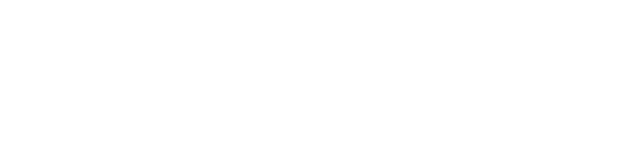
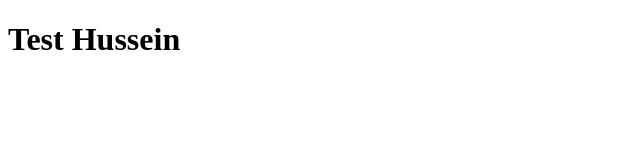
Before and after one commit to Hussein135-coder/test-repo, a plain HTML site: page index.html in a window 1280 px wide. Shown: the whole page, without its empty margins (0-640 px from the left). Drawn offline with Linux system fonts and the light colour scheme.

Commit message:
change hussein branch

```diff
--- a/index.html
+++ b/index.html
@@ -6,5 +6,7 @@
     <meta name="viewport" content="width=device-width, initial-scale=1.0" />
     <title>Document</title>
   </head>
-  <body></body>
+  <body>
+    <h1>Test Hussein</h1>
+  </body>
 </html>
```
